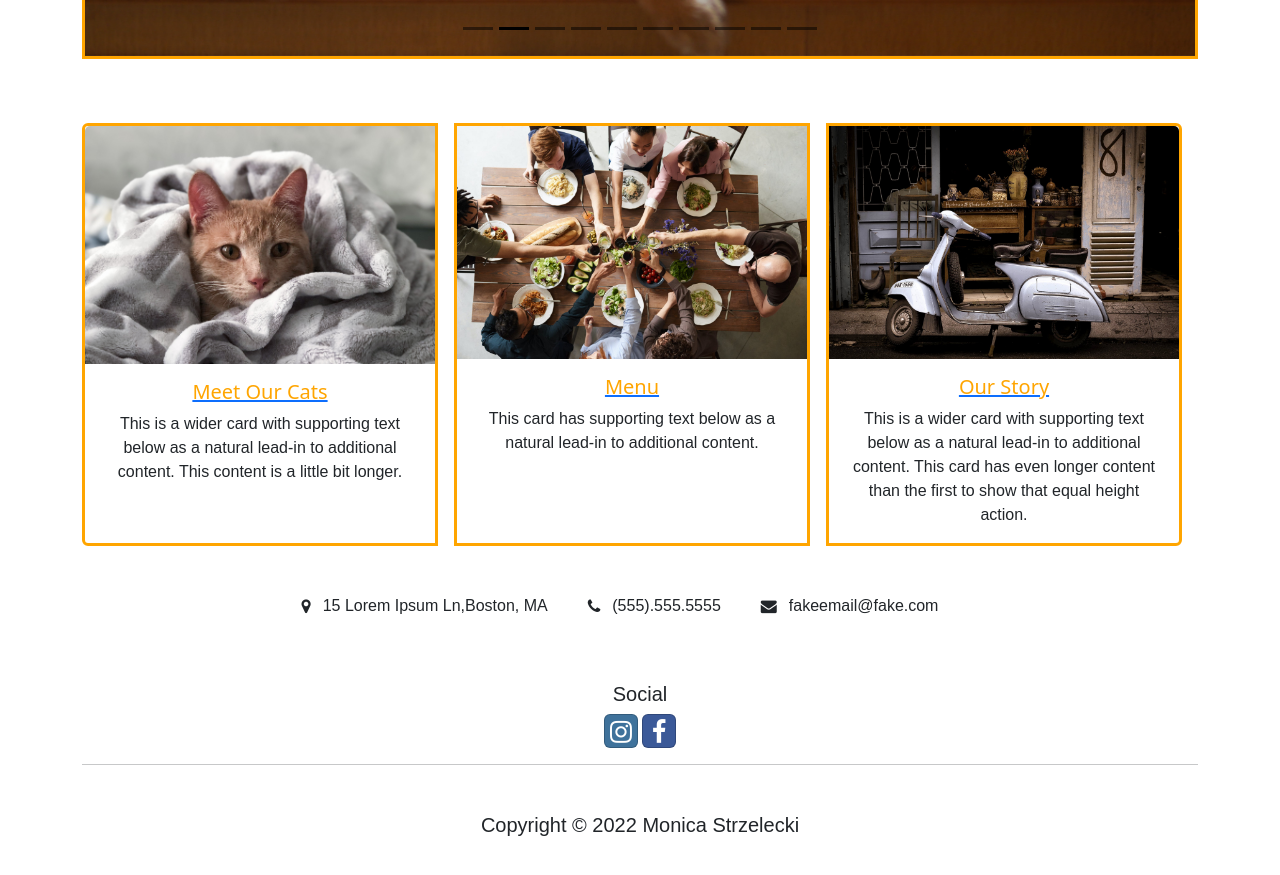
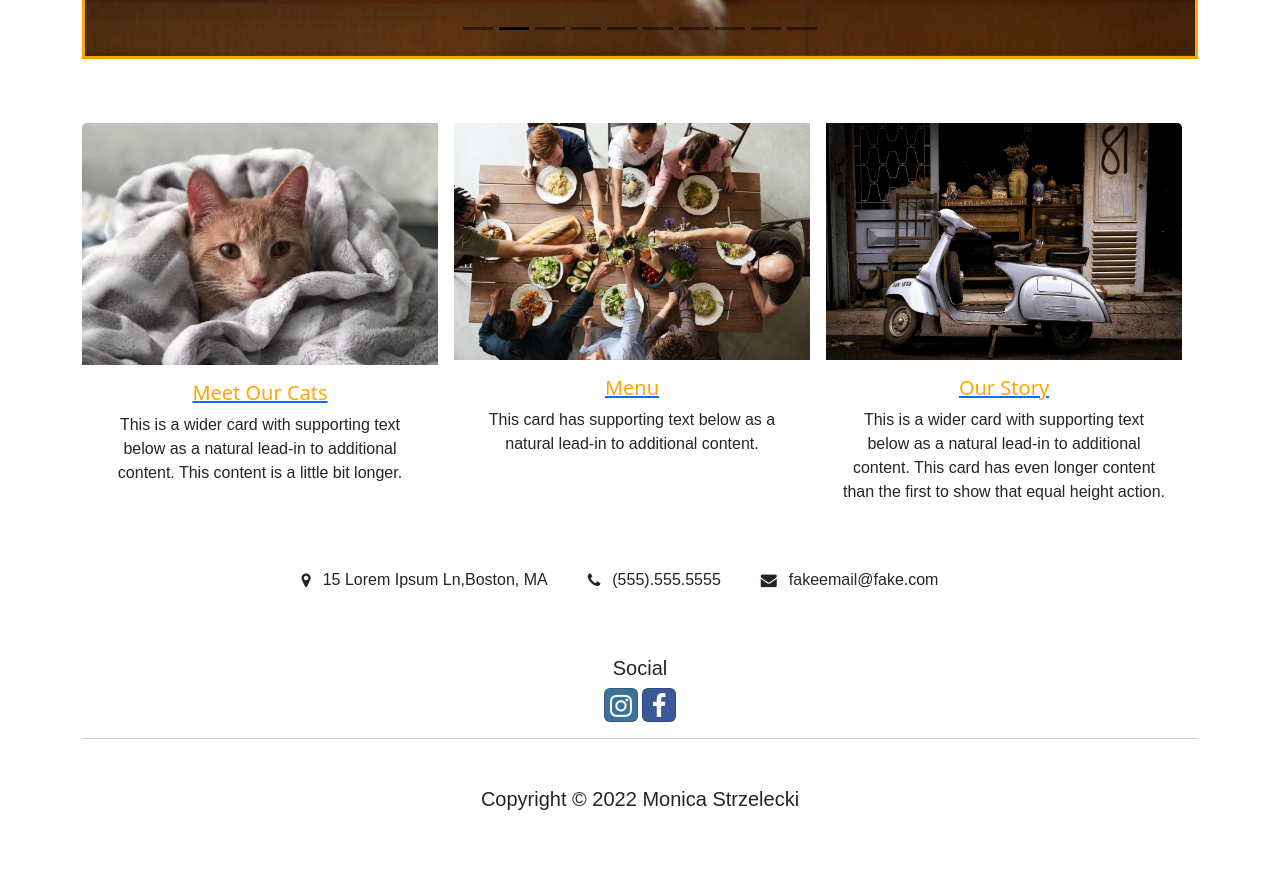
Before and after one commit to mjstrz/farine-react, a React (Create React App) app: page / in a window 1280 px wide. Shown: the part 960-1835 px from the top of the page. After the commit the page ends 1811 px from the top, so only its background shows below. Built offline with nearby package versions, Linux system fonts and the light colour scheme.

Commit message:
moved most inline CSS styles to stylesheet. Fixed reservation button position for medium viewports

```diff
--- a/src/components/Header.js
+++ b/src/components/Header.js
@@ -39,7 +39,7 @@ export default function Header() {
                 </div>
 
             {/* <!-- Reserve button  --> */}
-                <div className="col-xs-12 col-md-4 col-xl-2 mt-4">
+                <div className="col-xs-12 col-lg-4 col-xl-2 mt-4">
                     <Button onClick={setModalIsOpenToTrue} className="btn btn-info btn-md" style={{color: 'white' }}>Reservations</Button>
                 </div>
             </div>
--- a/src/components/Home.js
+++ b/src/components/Home.js
@@ -12,10 +12,10 @@ export default function Home() {
     marginTop: '2em'
   }
 
-  const singleCard = {
-    border: '3px solid orange',
-    marginRight: '1em'
-  }
+  // const singleCard = {
+  //   border: '3px solid orange',
+  //   // marginRight: '1em'
+  // }
 
   const cardGroup = {
     paddingTop: '4em',
@@ -138,7 +138,7 @@ export default function Home() {
   </Carousel>
 
   <CardGroup style = {cardGroup}>
-      <Card style={singleCard}>
+      <Card className='card-home'>
         <Card.Img variant="top" src="img/cats/pexels-tatiana-аzatskaya-3616232.jpg" alt="Cat poking its head out of blanket" />
         <Card.Body>
           <Link to="/ourcats"><Card.Title>Meet Our Cats</Card.Title></Link>
@@ -148,7 +148,7 @@ export default function Home() {
           </Card.Text>
         </Card.Body>
       </Card>
-      <Card style={singleCard}>
+      <Card  className='card-home'>
         <Card.Img variant="top" src="img/OrderOnline.jpeg" alt="Group of friends seated at table" />
         <Card.Body>
           <Link to='/menu'><Card.Title>Menu</Card.Title></Link>
@@ -158,7 +158,7 @@ export default function Home() {
           </Card.Text>
         </Card.Body>
       </Card>
-      <Card style={singleCard}>
+      <Card className='card-home'>
         <Card.Img variant="top" src="img/ourStory6.jpeg" alt="Vespa outside cafe" />
         <Card.Body>
           <Link to="/about" style={{hover: 'cursor'}}><Card.Title>Our Story</Card.Title></Link>
--- a/src/components/MeetOurCats.js
+++ b/src/components/MeetOurCats.js
@@ -1,17 +1,17 @@
 import React from "react";
-import { Accordion, Card, CardGroup, Button } from "react-bootstrap";
+import { Card } from "react-bootstrap";
 
 export default function OurCats() {
 
-  const marginBottom = {
-    marginBottom: '0.75em'
-  };
+  // const marginBottom = {
+  //   marginBottom: '0.75em'
+  // };
 
   return (
     <div className="container" id="cat-cards">
       <div className="row">
         <Card
-          style={{ width: "18rem", marginBottom: '0.75em', marginRight: '0.75em', border: '1px' }}
+          // style={{ width: "18rem", marginBottom: '0.75em', marginRight: '0.75em', border: '1px' }}
           className="cat-card"
           >
           <Card.Img variant="top" src="img/cats/bio/pexels-cats-coming-1605481.jpg" alt="Tuxedo cat" className="w-100"
@@ -25,7 +25,9 @@ export default function OurCats() {
           </Card.Body>
         </Card>
 
-        <Card style={{ width: "18rem", marginBottom: '0.75em', marginRight: '0.75em', border: '1px' }} className="d-block">
+        <Card
+        // style={{ width: "18rem", marginBottom: '0.75em', marginRight: '0.75em', border: '1px' }}
+          className="d-block cat-card">
           <Card.Img variant="top" src="img/cats/bio/pexels-roman-odintsov-6979817.jpg" alt="Cat sitting" style={{border: '1px dashed blue'}} />
           <Card.Body>
             <Card.Title>Marble</Card.Title>
@@ -36,7 +38,9 @@ export default function OurCats() {
           </Card.Body>
         </Card>
 
-        <Card style={{ width: "18rem", marginBottom: '0.75em', marginRight: '0.75em', border: '1px' }}>
+        <Card
+        // style={{ width: "18rem", marginBottom: '0.75em', marginRight: '0.75em', border: '1px' }}
+        className="cat-card">
           <Card.Img variant="top" src="img/cats/bio/pexels-eva-kubíčková-2083940.jpg" alt="Cat lounging on cat toy" style={{border: '1px dashed blue'}} />
           <Card.Body>
             <Card.Title>Card Title</Card.Title>
@@ -47,7 +51,9 @@ export default function OurCats() {
           </Card.Body>
         </Card>
 
-        <Card style={{ width: "18rem", marginBottom: '0.75em', marginRight: '0.75em', border: '1px'}} >
+        <Card
+          // style={{ width: "18rem", marginBottom: '0.75em', marginRight: '0.75em', border: '1px'}}
+          className="cat-card">
           <Card.Img variant="top" src="img/cats/bio/pexels-mati-mango-4734723.jpg" alt="A ginger cat lounging in a chair" style={{border: '1px dashed blue'}} />
           <Card.Body>
             <Card.Title>Garbanzo</Card.Title>
@@ -58,7 +64,9 @@ export default function OurCats() {
           </Card.Body>
         </Card>
 
-        <Card style={{ width: "18rem", marginBottom: '0.75em', marginRight: '0.75em', border: '1px' }}>
+        <Card
+          // style={{ width: "18rem", marginBottom: '0.75em', marginRight: '0.75em', border: '1px' }}
+          className="cat-card">
           <Card.Img variant="top" src="img/cats/bio/pexels-cottonbro-6853506.jpg" alt="Black cat lounging in a chair" style={{border: '1px dashed blue'}}/>
           <Card.Body>
             <Card.Title>Card Title</Card.Title>
@@ -69,7 +77,9 @@ export default function OurCats() {
           </Card.Body>
         </Card>
 
-        <Card style={{ width: "18rem", marginBottom: '0.75em', marginRight: '0.75em', border: '1px' }}>
+        <Card
+          // style={{ width: "18rem", marginBottom: '0.75em', marginRight: '0.75em', border: '1px' }}
+          className="cat-card">
           <Card.Img variant="top" src="img/cats/bio/pexels-brigitte-miller-11448414.jpg" alt="A gray and white cat poking out of a plant pot" style={{border: '1px dashed blue'}} />
           <Card.Body>
             <Card.Title>Card Title</Card.Title>
@@ -80,7 +90,9 @@ export default function OurCats() {
           </Card.Body>
         </Card>
 
-        <Card style={{ width: "18rem", marginBottom: '0.75em', marginRight: '0.75em', border: '1px' }}>
+        <Card
+          // style={{ width: "18rem", marginBottom: '0.75em', marginRight: '0.75em', border: '1px' }}
+          className="cat-card">
           <Card.Img ariant="top" src="img/cats//bio/pexels-tomas-andreopoulos-747795.jpg" alt="Gray striped cat lounging on a sofa" style={{border: '1px dashed blue'}} />
           <Card.Body>
             <Card.Title>Card Title</Card.Title>
--- a/src/index.css
+++ b/src/index.css
@@ -53,6 +53,18 @@ body{
 .card-title {
   color: orange;
   text-align: center;
+}
+
+.card.cat-card {
+  width: 18rem;
+  margin-bottom: 0.75em;
+  margin-right: 0.75em;
+  border: 1px;
+}
+
+.card.card-home {
+  margin-right: 1em;
+  border: 3px;
 }
 
 /* NAVIGATION */
@@ -117,7 +129,7 @@ a {
 
   .contact-footer li {
     margin: 0.75em;
-    border: 1px solid orange;
+    /* border: 1px solid orange; */
   }
 
   .social-media {
@@ -141,11 +153,17 @@ a {
     align-content: center;
   }
 
-  .card {
+  .card.card-home, .card.cat-card {
     display: flex;
     justify-content: center;
     align-content: center;
+    margin-right: 0;
   }
+
+  .card.cat-card {
+    width:auto;
+  }
+
 }
 
 /* .container ul li {
```
